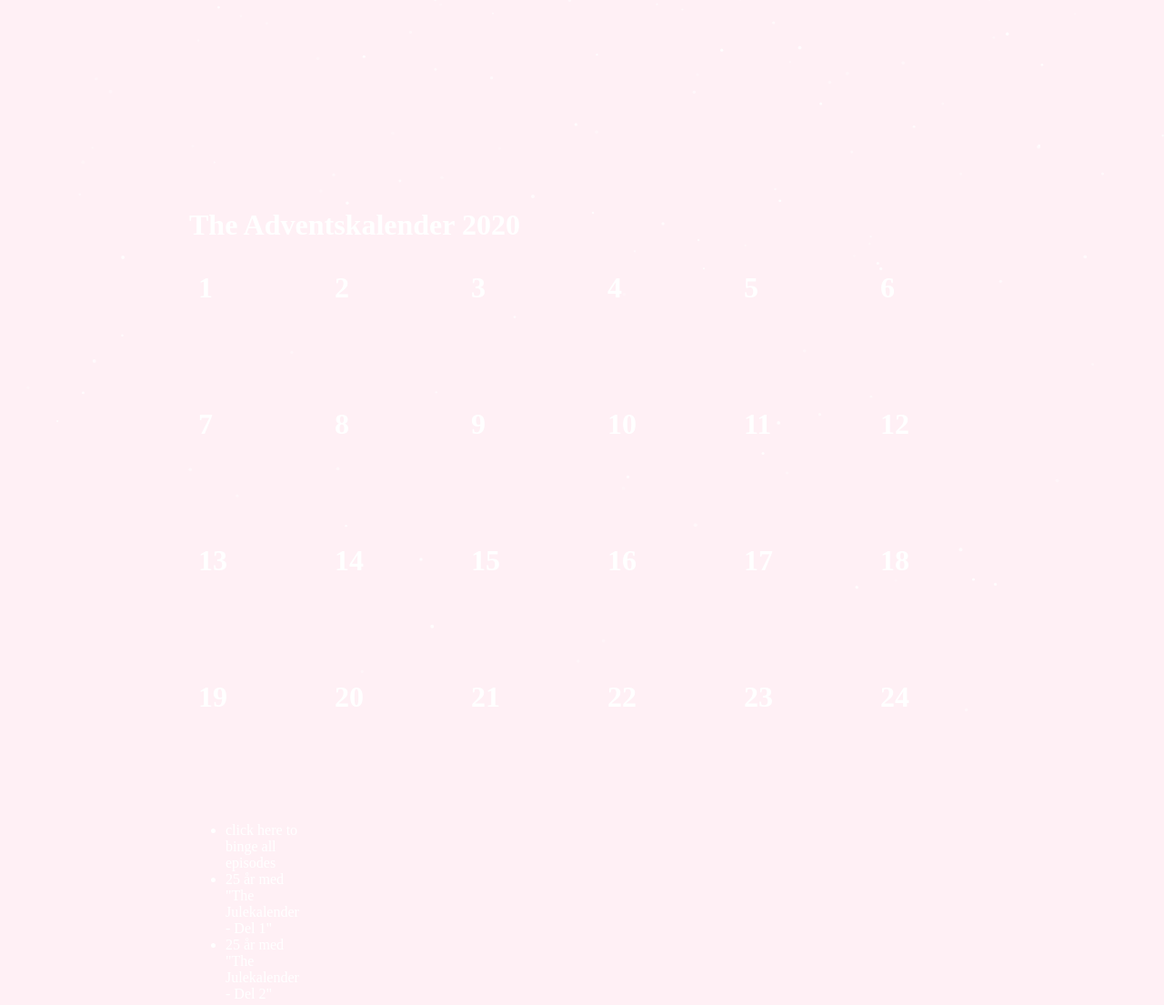
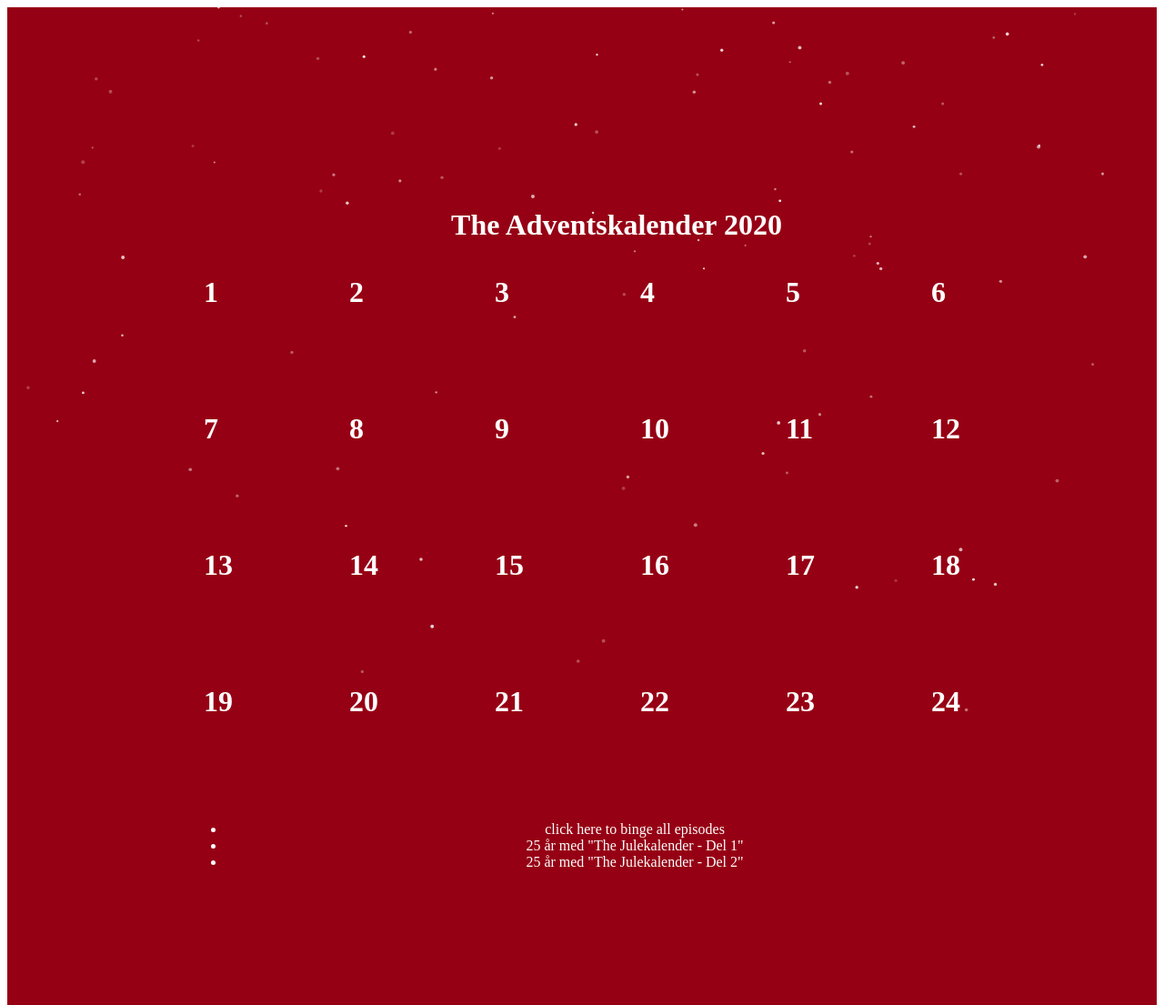
Before and after one commit to tplive/qvidahl-no, a Gatsby site: page /theadventskalender in a window 1280 px wide. Shown: the top 1105 px of the page at 91% size. Built offline with nearby package versions, Linux system fonts and the light colour scheme; Gatsby itself is replaced by a stand-in of ours.

Commit message:
Refactors a lot of code.

```diff
--- a/gatsby-config.js
+++ b/gatsby-config.js
@@ -24,7 +24,7 @@
         background_color: `#663399`,
         theme_color: `#663399`,
         display: `minimal-ui`,
-        icon: `src/images/gatsby-icon.png`, // This path is relative to the root of the site.
+        icon: `src/images/q-logo.png`, // This path is relative to the root of the site.
       },
     },
     // this (optional) plugin enables Progressive Web App + Offline functionality
--- a/package.json
+++ b/package.json
@@ -19,6 +19,7 @@
     "react-helmet": "^6.1.0"
   },
   "devDependencies": {
+    "gatsby-omni-font-loader": "^1.1.1",
     "prettier": "2.0.5"
   },
   "keywords": [
--- /dev/null
+++ b/src/components/adventskalender.js
@@ -0,0 +1,64 @@
+import React from "react"
+import Card from "../components/card"
+import julestyle from "./adventskalender.module.css"
+
+console.log(julestyle);
+// Episodes 1-24 on Youtube
+var episodes = ["https://youtu.be/bFHy61erVyQ", "https://youtu.be/OaUoWeBbYAo",
+    "https://youtu.be/qBegaNpUp7o", "https://youtu.be/UVPOXFnDjvM",
+    "https://youtu.be/x8mrLF0c51g", "https://youtu.be/rVZoL6ZvJwk",
+    "https://youtu.be/AmYTH290NBw", "https://youtu.be/EJaClOvReNI",
+    "https://youtu.be/1FiTmaEcXjA", "https://youtu.be/-BzJHtks73U",
+    "https://youtu.be/o-JaPAuPYok", "https://youtu.be/twO_Fej41aw",
+    "https://youtu.be/Mxf7xkeouWQ", "https://youtu.be/inmhlKiKgVk",
+    "https://youtu.be/5iL7SRhutjc", "https://youtu.be/M-cXa4hlojg",
+    "https://youtu.be/gwcTZpBlh0M", "https://youtu.be/YQ13wk8uTgA",
+    "https://youtu.be/pdvMGBXbpTw", "https://youtu.be/rng6VerxxLU",
+    "https://youtu.be/pOdNde99aBw", "https://youtu.be/_wVb5OBEiBE",
+    "https://youtu.be/QGqxwEGxclY", "https://youtu.be/tAf2cS_R-eM",
+];
+
+let date = new Date();
+let today = date.getDate();
+var cards = [];
+
+if (date.getMonth() === 11) {
+    for (var i = 0; i < episodes.length; i++) {
+        if (i < today) {
+            cards.push(
+                <Card number={i + 1} url={episodes[i]} active="true" />
+            );
+        } else {
+            cards.push(
+                <Card number={i + 1} url="" active="false" />
+            );
+        }
+    }
+} else {
+
+}
+
+export default function AdventsKalender() {
+    return (
+            <div className={julestyle.content}>
+                <div className={julestyle.container}>
+                <h1 className={julestyle.mainHeader}>The Adventskalender 2020</h1>
+                    {cards}
+                    <div className={julestyle.linkspace}>
+                        <ul className={julestyle.listStyle}>
+                            <li>
+                                <a href="https://www.youtube.com/playlist?list=PLSu-kJ8PGdcJg0K-rhNlab5V4dQCS21QY">click here to binge all episodes</a>
+                            </li>
+                            <li>
+                                <a href="https://www.youtube.com/watch?v=Dw63RZi5iPo">25 år med "The Julekalender - Del 1"</a>
+                            </li>
+                            <li>
+                                <a href="https://www.youtube.com/watch?v=lnv8t9JsqyQ">25 år med "The Julekalender - Del 2"</a>
+                            </li>
+                        </ul>
+                    </div>
+                </div>
+
+            </div>
+    );
+}
--- /dev/null
+++ b/src/components/adventskalender.module.css
@@ -0,0 +1,52 @@
+:root {
+    --dark-red: #960014;
+    --light-red: #D6001C;
+    --card-size: 140px;
+}
+
+a {
+  text-decoration: none;
+  color: white;
+}
+
+.mainHeader {
+  color: white;
+  grid-column: 1 / -1;
+  height: 1rem;
+  text-align: center;
+}
+
+.content {
+  min-height: 1500px;
+  background-color: var(--dark-red);
+  padding: 200px;
+}
+.container {
+  display: grid;
+  grid-template-columns: repeat(6, var(--card-size));
+  grid-auto-rows: 1fr 130px 130px 130px 130px 130px ;
+  gap: 20px;
+  position: relative;
+  z-index: 5;
+}
+
+.linkspace {
+  grid-column: 1 / -1;
+  text-align: center;
+
+}
+
+.listStyle {
+  color: white;
+}
+
+.listStyle > li {
+}
+
+canvas {
+  position: absolute;
+  top: 0px;
+  left: 0px;
+  z-index: 1;
+  pointer-events: none;
+}
--- a/src/components/card.module.css
+++ b/src/components/card.module.css
@@ -1,20 +1,17 @@
 .card {
-    background: #D6001C;
-                float: left;
-                align-content: center;
-                border: 1.0px solid  #FFF;
+
 }
 
 .hatch {
-    margin: 10px;
+    margin: 1rem;
 }
 
 .active-card {
     background-color: #D6001C;
-    border: 1.0px solid  #FFF;
+    border: 1.0px dashed #FFF;
 }
 
 .inactive-card {
     background-color: #960014;
-    border: 1.0px solid  #DDD;
+    border: 1.0px dashed #DDD;
 }
--- a/src/components/layout.js
+++ b/src/components/layout.js
@@ -28,7 +28,7 @@
         }}
       >
         <main>{children}</main>
-        <Footer/>
+        <Footer />
       </div>
     </>
   )
--- a/src/pages/index.tsx
+++ b/src/pages/index.tsx
@@ -37,7 +37,8 @@
 
                 </div>
                 <Link to="/page-2/">Go to page 2</Link> <br />
-                <Link to="/using-typescript/">Go to "Using TypeScript"</Link>
+                <Link to="/using-typescript/">Go to "Using TypeScript"</Link><br/>
+                <Link to="/theadventskalender/">The Adventskalender</Link><br/>
             </Layout>
         );
     }
--- a/src/pages/theadventskalender.js
+++ b/src/pages/theadventskalender.js
@@ -1,72 +1,18 @@
 import React from "react"
-import Card from "../components/card"
-import julestyle from "../styles/julestyle.module.css"
-//import Snow from "../assets/snowdrift"
+
+import julestyle from "./theadventskalender.module.css"
+import AdventsKalender from "../components/adventskalender"
+import Footer from "../components/footer"
 
 if (typeof window !== `undefined`) {
     const Snow = require("../assets/snowdrift")
-  }
-// Just a comment
-
-// Episodes 1-24 on Youtube
-var episodes = ["https://youtu.be/bFHy61erVyQ", "https://youtu.be/OaUoWeBbYAo",
-    "https://youtu.be/qBegaNpUp7o", "https://youtu.be/UVPOXFnDjvM",
-    "https://youtu.be/x8mrLF0c51g", "https://youtu.be/rVZoL6ZvJwk",
-    "https://youtu.be/AmYTH290NBw", "https://youtu.be/EJaClOvReNI",
-    "https://youtu.be/1FiTmaEcXjA", "https://youtu.be/-BzJHtks73U",
-    "https://youtu.be/o-JaPAuPYok", "https://youtu.be/twO_Fej41aw",
-    "https://youtu.be/Mxf7xkeouWQ", "https://youtu.be/inmhlKiKgVk",
-    "https://youtu.be/5iL7SRhutjc", "https://youtu.be/M-cXa4hlojg",
-    "https://youtu.be/gwcTZpBlh0M", "https://youtu.be/YQ13wk8uTgA",
-    "https://youtu.be/pdvMGBXbpTw", "https://youtu.be/rng6VerxxLU",
-    "https://youtu.be/pOdNde99aBw", "https://youtu.be/_wVb5OBEiBE",
-    "https://youtu.be/QGqxwEGxclY", "https://youtu.be/tAf2cS_R-eM",
-];
-
-let date = new Date();
-let today = date.getDate();
-var cards = [];
-
-if (date.getMonth() === 11) {
-    for (var i = 0; i < episodes.length; i++) {
-        if (i < today) {
-            cards.push(
-                <Card number={i + 1} url={episodes[i]} active="true" />
-            );
-            console.log(i < today);
-        } else {
-            cards.push(
-                <Card number={i + 1} url="" active="false" />
-            );
-            console.log(i < today);
-        }
-    }
-} else {
-
 }
-
+console.log(julestyle);
 export default function TheAdventsKalender() {
     return (
-        <div className={julestyle.content}>
-            <h1 className={julestyle.mainHeader}>The Adventskalender 2020</h1>
-            <div className={julestyle.container}>
-                {cards}
-                <div className={julestyle.linkspace}>
-                    <ul className={julestyle.listStyle}>
-                    <li>
-                        <a href="https://www.youtube.com/playlist?list=PLSu-kJ8PGdcJg0K-rhNlab5V4dQCS21QY">click here to binge all episodes</a>
-                    </li>
-                    <li>
-                        <a href="https://www.youtube.com/watch?v=Dw63RZi5iPo">25 år med "The Julekalender - Del 1"</a>
-                    </li>
-                    <li>
-                        <a href="https://www.youtube.com/watch?v=lnv8t9JsqyQ">25 år med "The Julekalender - Del 2"</a>
-                    </li>
-                    </ul>
-                </div>
-            </div>
-
+        <div>
+            <AdventsKalender className={julestyle.content} />
+            <Footer/>
         </div>
-
     );
 }
--- /dev/null
+++ b/src/pages/theadventskalender.module.css
@@ -0,0 +1,4 @@
+.content {
+    background-color: #960014;
+    background-size: cover;
+}
--- a/src/styles/global.css
+++ b/src/styles/global.css
@@ -1,3 +1,4 @@
 html {
-    background-color: lavenderblush;
+    background-color: white;
+    scrollbar-width: none;
 }
--- a/src/styles/julestyle.module.css
+++ /dev/null
@@ -1,41 +0,0 @@
-html {
-    background-color: #960014;
-}
-
-a {
-    text-decoration: none;
-    color: white;
-}
-
-.mainHeader {
-    color: white;
-}
-
-.content {
-    padding: 200px;
-}
-.container {
-    display: grid;
-    grid-template-columns: repeat(6, 130px);
-    grid-template-rows: repeat(5, 130px);
-    gap: 20px;
-    position: absolute;
-    z-index: 5;;
-}
-
-.linkspace {
-    display: grid;
-}
-
-.listStyle {
-
-    color: white;
-}
-
-canvas {
-    position:absolute;
-    top: 0px;
-    left: 0px;
-    z-index: 3;
-    pointer-events: none;
-}
```
Also changed, not shown: src/pages/index.js (deleted, +0 -22 lines), src/images/q-logo.png (added), 1 other file.
